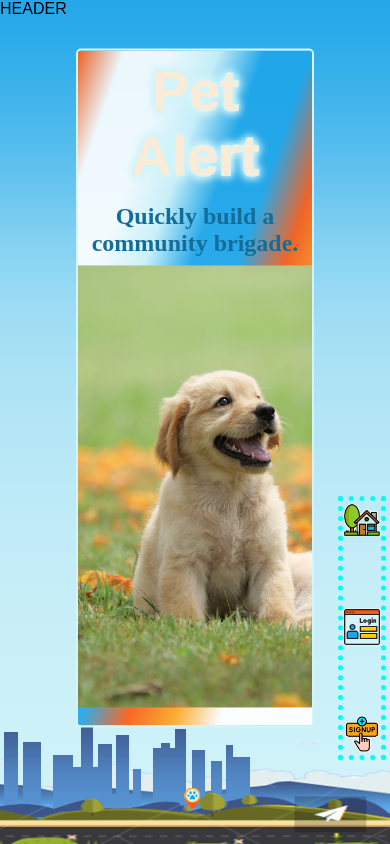
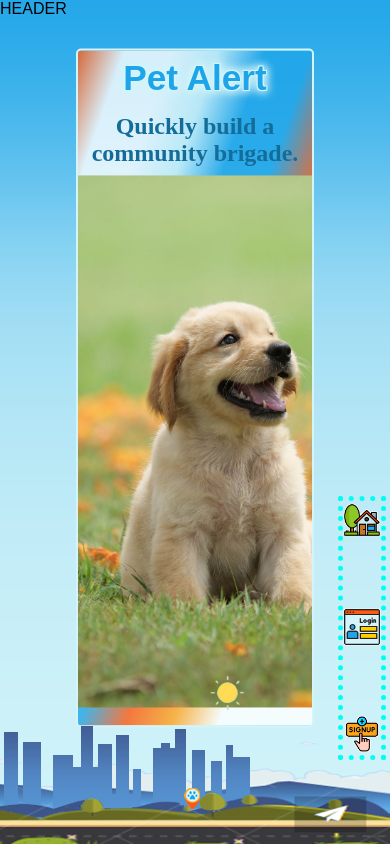
Before and after one commit to KennWg/pet-finder, a React (Create React App) app in the folder client/: page / in a window 390 px wide. Built offline with nearby package versions, Linux system fonts and the light colour scheme.

Commit message:
titling font size adjustments

```diff
--- a/client/src/App.css
+++ b/client/src/App.css
@@ -4,7 +4,7 @@
   --body-font: 'Times New Roman', Times, serif;
 
   /* Colors */
-  --opacity: 0.9;
+  --opacity: 0.8;
 
   --hex-c1: #1EA5E9;
   --c1: 30, 165, 233;
@@ -130,7 +130,7 @@ button[type="submit"] {
 
 .laptop-navbar {
   /* for development*/
-  border: 5px dotted rgb(0, 255, 242);
+  /* border: 5px dotted rgb(0, 255, 242); */
 
   /* Positon */
   z-index: 10;
@@ -234,7 +234,7 @@ button[type="submit"] {
   top: 50%;
   left: 50%;
   transform: translate(-50%, -55%);
-  z-index: 5;
+  z-index: 2;
   display: flex;
   justify-content: center;
   width: 60vw;
@@ -369,10 +369,13 @@ input {
 
 
 .footer-class {
+  z-index: 10;
   display: relative;
 }
 
 .footer-img {
+  z-index: 5;
+
   min-width: 140vw;
   position: absolute;
   bottom: 0;
@@ -403,6 +406,10 @@ input {
   .mobile-navbar {
     display: none;
   }
+
+  h1.brand-title {
+    font-size: 2.7em;
+    }
 }
 
 @media (max-width: 480px) {
@@ -424,10 +431,9 @@ input {
     object-fit: cover;
   }
 
-  .home-class h1 {
-    color: antiquewhite;
-
-  }
+  h1.brand-title {
+    font-size: 2.2em;
+    }
 }
 
 @media (max-width: 425px) {}
```
